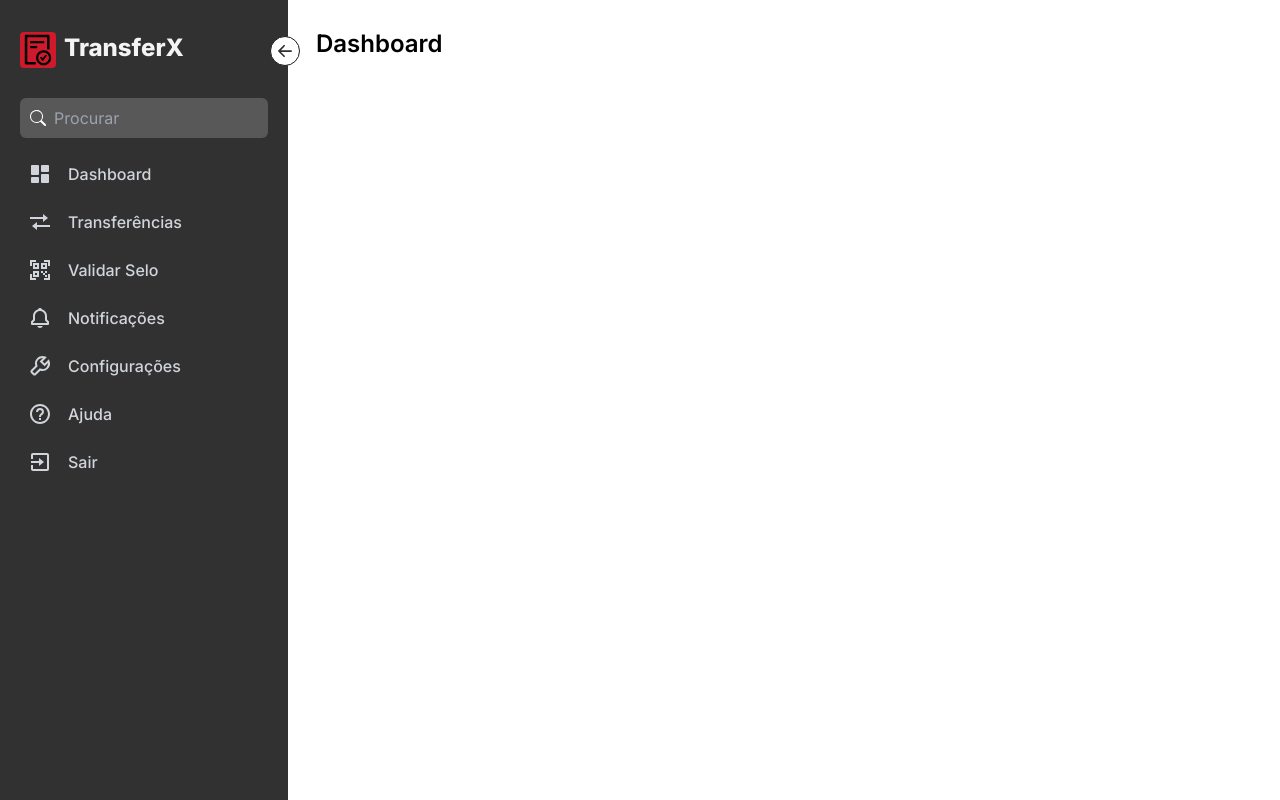
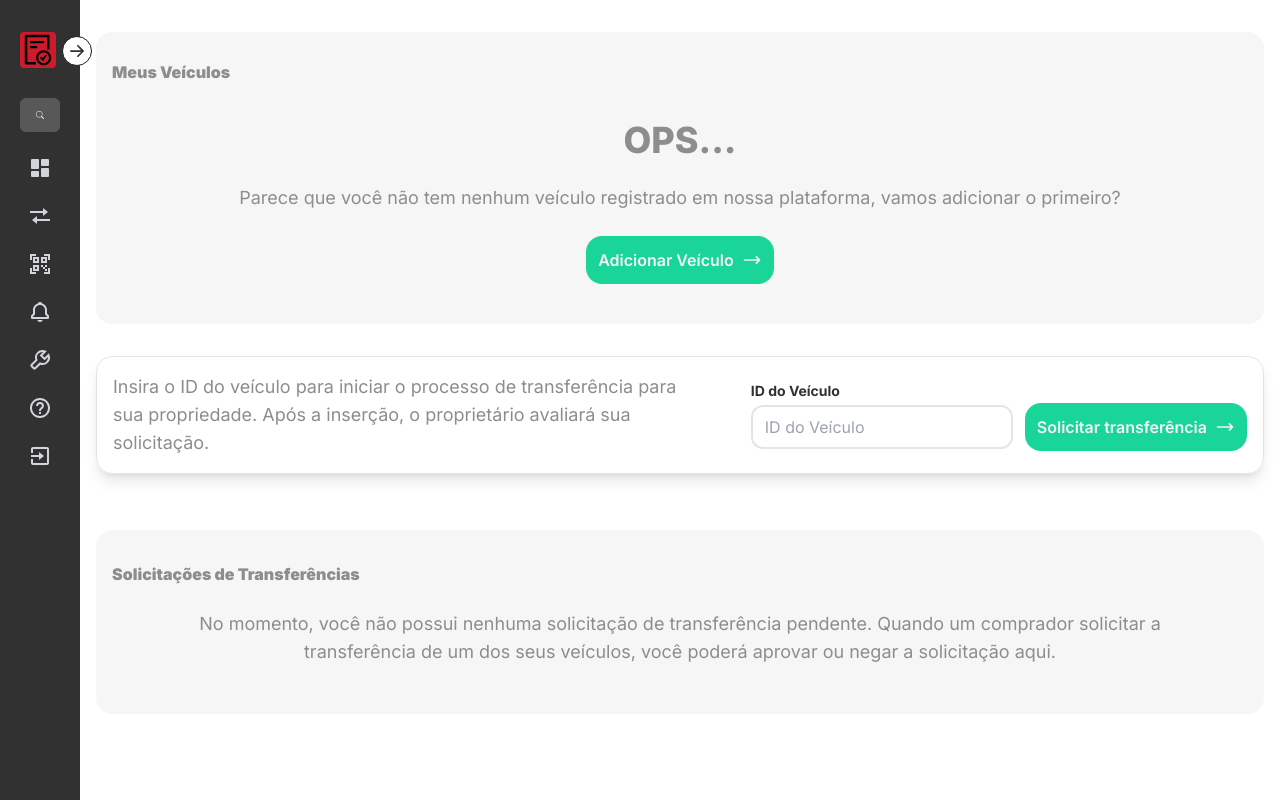
Before and after one commit to TransferX/transferxFront, a Next.js app: page /dashboard in a window 1280 px wide. Built offline with nearby package versions, Linux system fonts and the light colour scheme.

Commit message:
[FEAT] Dashboard Page

```diff
--- a/app/_components/loginForm/page.tsx
+++ b/app/_components/loginForm/page.tsx
@@ -26,8 +26,10 @@ const LoginForm = () => {
       </Link>
 
       <button className="bg-vermelho mt-10 p-3 text-branco rounded-2xl font-semibold flex justify-center gap-2 items-center">
-        {" "}
-        Entrar{" "}
+      <Link href="/dashboard" className="text-branco text-sm ">
+      Entrar
+      </Link>
+
         <svg
           xmlns="http://www.w3.org/2000/svg"
           fill="none"
@@ -41,7 +43,7 @@ const LoginForm = () => {
             strokeLinejoin="round"
             d="M17.25 8.25 21 12m0 0-3.75 3.75M21 12H3"
           />
-        </svg>{" "}
+        </svg>
       </button>
 
       <div className="my-6 flex gap-3">
--- a/app/_components/sidebar/Sidebar.tsx
+++ b/app/_components/sidebar/Sidebar.tsx
@@ -1,28 +1,35 @@
+"use client"
 import React, { useState } from "react";
 import { BsArrowLeftShort, BsSearch } from "react-icons/bs";
 import { AiOutlineFileDone } from "react-icons/ai";
-import { BiTransfer, BiSolidDashboard, BiQrScan, BiBell, BiWrench, BiHelpCircle, BiExit      } from "react-icons/bi";
-import {  } from "react-icons/bi";
+import {
+  BiTransfer,
+  BiSolidDashboard,
+  BiQrScan,
+  BiBell,
+  BiWrench,
+  BiHelpCircle,
+  BiExit,
+} from "react-icons/bi";
 
 const Sidebar = () => {
-  const [open, setOpen] = useState(true);
+  const [open, setOpen] = useState(false);
 
   const Menus = [
-    { title: "Dashboard" , icon: <BiSolidDashboard/> },
-    { title: "Transferências", icon: <BiTransfer/> },
-    { title: "Validar Selo", icon: <BiQrScan  /> },
-    { title: "Notificações", icon: <BiBell   />  },
-    { title: "Configurações", icon: <BiWrench   />  },
-    { title: "Ajuda", icon: <BiHelpCircle   />  },
-    { title: "Sair", icon: <BiExit   />  },
+    { title: "Dashboard", icon: <BiSolidDashboard /> },
+    { title: "Transferências", icon: <BiTransfer /> },
+    { title: "Validar Selo", icon: <BiQrScan /> },
+    { title: "Notificações", icon: <BiBell /> },
+    { title: "Configurações", icon: <BiWrench /> },
+    { title: "Ajuda", icon: <BiHelpCircle /> },
+    { title: "Sair", icon: <BiExit /> },
   ];
 
   return (
-    <>
     <div
-        className={`bg-cinzaMedio h-screen p-5 pt-8 ${
+      className={`bg-cinzaMedio min-h-screen p-5 pt-8 ${
         open ? "w-72" : "w-20"
-        } duration-300 relative`}
+      } duration-300 fixed xl:relative `}
     >
       <BsArrowLeftShort
         className={`bg-white text-cinzaMedio text-3xl rounded-full absolute -right-3 top-9 border border-cinzaEscuro cursor-pointer ${
@@ -54,7 +61,6 @@ const Sidebar = () => {
             open && "mr-2"
           }`}
         />
-
         <input
           type={"search"}
           className={`text-base bg-transparent w-full text-white focus:outline-none ${
@@ -66,16 +72,22 @@ const Sidebar = () => {
 
       <ul className="pt-2">
         {Menus.map((menu, index) => (
-                <>
-                <li key={index} className={`text-gray-300 text-sm flex items-center gap-x-4 cursor-pointer p-2 hover:bg-branco/20 rounded-md mt-2 ${menu.spacing ? "mt-9" : "mt-2"}`}>
+          <li
+            key={index}
+            className={`text-gray-300 text-sm flex items-center gap-x-4 cursor-pointer p-2 hover:bg-branco/20 rounded-md mt-2 `}
+          >
             <span className="text-2xl block float-left">{menu.icon}</span>
-                    <span className={`text-base font-medium flex-1 ${!open && "hidden"}`}>{menu.title}</span>
+            <span
+              className={`text-base font-medium flex-1 ${
+                !open && "hidden"
+              }`}
+            >
+              {menu.title}
+            </span>
           </li>
-                    </>
         ))}
       </ul>
     </div>
-    </>
   );
 };
 
--- a/app/dashboard/page.tsx
+++ b/app/dashboard/page.tsx
@@ -1,19 +1,92 @@
-"use client"
-import React from 'react'
-import Sidebar from '../_components/sidebar/Sidebar'
+import React from "react";
+import Sidebar from "../_components/sidebar/Sidebar";
+import Input from "../_components/ui/Input";
 
 const Dashboard = () => {
+  return (
+    <div className="flex">
+      <Sidebar />
 
-  return (
-    <div className='flex'>
+      <div className="ml-20 px-4 pt-8 flex-1 xl:ml-0 ">
+        <section className="bg-branco/80 rounded-2xl p-4 md:h-[50%] xl:h-auto ">
+          <h3 className="font-black text-cinzaClaro py-3">Meus Veículos</h3>
+          <div className="flex items-start flex-col lg:items-center">
+            <h3 className="font-extrabold text-4xl text-cinzaClaro mt-6">OPS...</h3>
+            <span className="text-bold text-sm text-cinzaClaro text-start mt-6 md:text-lg">
+              Parece que você não tem nenhum veículo registrado em nossa
+              plataforma, vamos adicionar o primeiro?
+            </span>
+            <button className="bg-verdeSucesso my-6 p-3 text-branco rounded-2xl  font-semibold flex justify-center gap-2 items-center">
+              Adicionar Veículo
+              <svg
+                xmlns="http://www.w3.org/2000/svg"
+                fill="none"
+                viewBox="0 0 24 24"
+                strokeWidth={2}
+                stroke="currentColor"
+                className="size-5"
+              >
+                <path
+                  strokeLinecap="round"
+                  strokeLinejoin="round"
+                  d="M17.25 8.25 21 12m0 0-3.75 3.75M21 12H3"
+                />
+              </svg>
+            </button>
+          </div>
+        </section>
 
-    <Sidebar/>
+        <section className="shadow-lg rounded-2xl p-4 my-8 border border-bordaFormulario lg:mb-14 ">
+          <div className="flex flex-col justify-between lg:flex-row items-start lg:items-center">
+            <span className="text-bold text-sm text-cinzaClaro text-start lg:text-lg lg:max-w-[40%] xl:max-w-[50%] ">
+              Insira o ID do veículo para iniciar o processo de transferência
+              para sua propriedade. Após a inserção, o proprietário avaliará sua
+              solicitação.
+            </span>
+            <div className="flex flex-col md:flex-row md:gap-3 items-start justify-center lg:items-center">
+              <Input
+                label="ID do Veículo"
+                placeholder="ID do Veículo"
+                id="idVeiculo"
+                name="idVeiculo"
+                type="text"
+              />
+              <button className="bg-verdeSucesso md:mt-6 p-3 text-branco rounded-2xl font-semibold flex justify-center gap-2 items-center">
+                Solicitar transferência
+                <svg
+                  xmlns="http://www.w3.org/2000/svg"
+                  fill="none"
+                  viewBox="0 0 24 24"
+                  strokeWidth={2}
+                  stroke="currentColor"
+                  className="size-5"
+                >
+                  <path
+                    strokeLinecap="round"
+                    strokeLinejoin="round"
+                    d="M17.25 8.25 21 12m0 0-3.75 3.75M21 12H3"
+                  />
+                </svg>
+              </button>
+            </div>
+          </div>
+        </section>
 
-    <div className='p-7'>
-     <h1 className='text-2xl font-semibold'>Dashboard</h1>
+        <section className="bg-branco/80 rounded-2xl md:h-[40%] p-4 pb-12 mb-8 flex flex-col justify-between mt-8  xl:h-auto ">
+          <h3 className="font-black text-cinzaClaro pt-4 self-start">
+            Solicitações de Transferências
+          </h3>
+          <div className="flex-1 flex items-start justify-center md:items-center">
+            <span className="text-bold text-sm text-cinzaClaro text-start mt-6 md:text-center md:max-w-[90%] md:text-lg">
+              No momento, você não possui nenhuma solicitação de transferência
+              pendente. Quando um comprador solicitar a transferência de um dos
+              seus veículos, você poderá aprovar ou negar a solicitação aqui.
+            </span>
+          </div>
+        </section>
+      </div>
     </div>
-          </div>
-  )
-}
+  );
+};
 
-export default Dashboard
+export default Dashboard;
--- a/tailwind.config.ts
+++ b/tailwind.config.ts
@@ -14,7 +14,8 @@ const config: Config = {
       cinzaEscuro: "#1a1a1a",
       branco : "#F4F4F4",
       cinzaClaro: "#8D8D8D",
-      bordaFormulario: "#E5E5E5"
+      bordaFormulario: "#E5E5E5",
+      verdeSucesso: "#1AD598"
 
      }
     },
```
Lines whose indentation alone changed are shown as unchanged.
